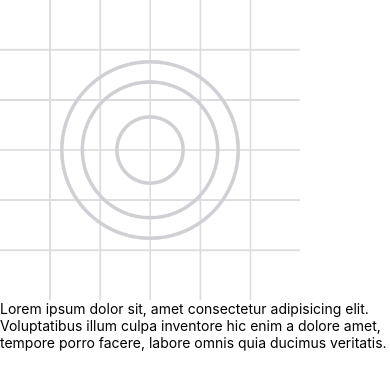
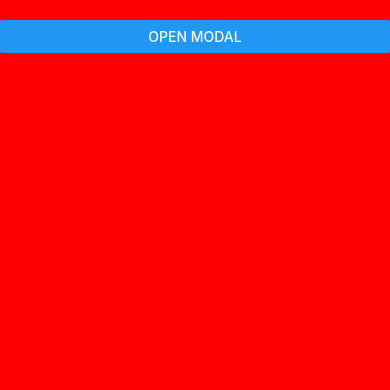
Before and after one commit to kunal8987/learning-native, a React Native app: screen / in a window 390 px wide. Shown: the top 390 px of the page. Built offline with nearby package versions, Linux system fonts and the light colour scheme.

Commit message:
ADD MODAL TO REACT NATIVE

```diff
--- a/App.js
+++ b/App.js
@@ -6,6 +6,7 @@ import Day5 from "./component/Day5";
 import Day6 from "./component/Day6";
 import Day7 from "./component/Day7";
 import Day8 from "./component/Day8";
+import Day9 from "./component/Day9";
 import Todo from "./todo/Todo";
 
 export default function App() {
@@ -19,7 +20,8 @@ export default function App() {
       {/* <Day6 /> */}
       {/* <Todo/> */}
       {/* <Day7/> */}
-      <Day8 />
+      {/* <Day8 /> */}
+      <Day9/>
     </>
   );
 }
--- /dev/null
+++ b/component/Day9.js
@@ -0,0 +1,26 @@
+import React, { useState } from "react";
+import { Button, Modal, Text, View } from "react-native";
+const Day9 = () => {
+  const [open, setOpen] = useState(false);
+  return (
+    <View style={{ flex: 1, backgroundColor: "red", paddingTop: 20 }}>
+      <Button title="open modal" onPress={() => setOpen(true)} />
+      <Modal
+        visible={open}
+        onRequestClose={() => setOpen(false)}
+        animationType="slide"
+        // presentationStyle="pageSheet" only work on iphone
+        // animationType="fade"
+      >
+        <Text style={{ padding: 25 }}>
+          Lorem ipsum dolor, sit amet consectetur adipisicing elit. Sed ullam
+          repellendus nobis provident corporis maiores tempore veritatis magnam
+          tempora laborum.
+        </Text>
+        <Button title="close modal" onPress={() => setOpen(false)} />
+      </Modal>
+    </View>
+  );
+};
+
+export default Day9;
```
